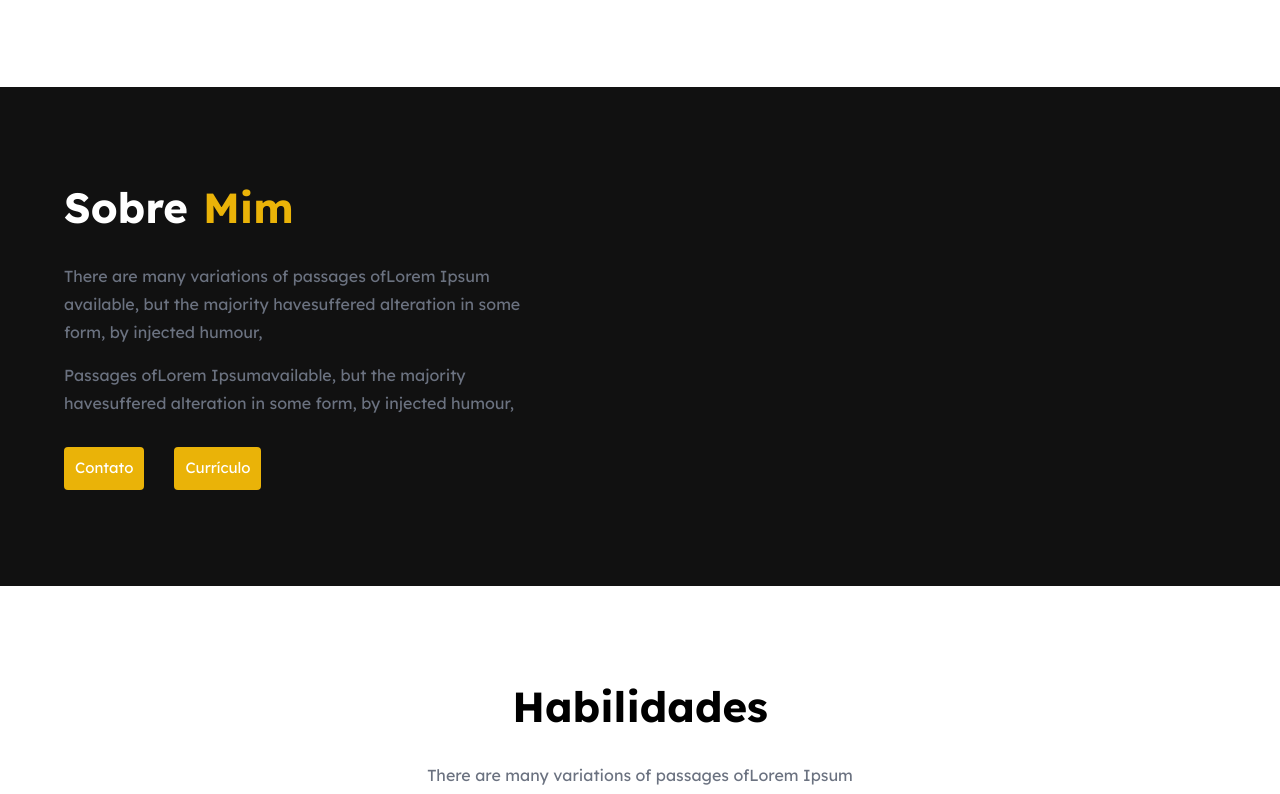
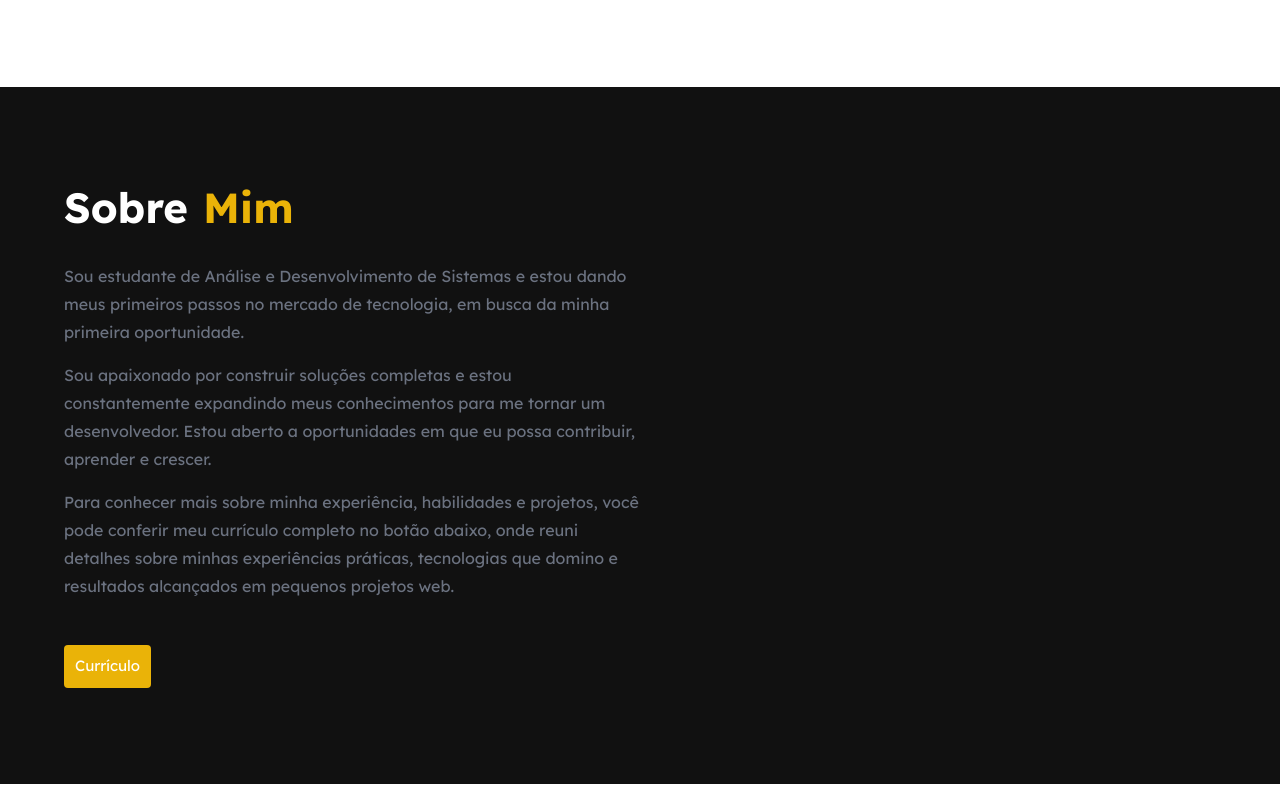
Before and after one commit to Guuzta/portfolio, a Next.js app: page / in a window 1280 px wide. Shown: the part 459-1253 px from the top of the page. Built offline with nearby package versions, Linux system fonts and the light colour scheme.

Commit message:
alterando textos da section SOBRE

```diff
--- a/src/app/page.js
+++ b/src/app/page.js
@@ -78,37 +78,33 @@ export default function Home() {
             sx={{
               marginBottom: '15px',
               color: theme.palette.text.secondary,
-              width: '470px',
+              width: '50%',
               lineHeight: '28px'
             }}>
-            There are many variations of passages ofLorem Ipsum
-            available, but the majority havesuffered alteration in some
-            form, by injected humour,
+            Sou estudante de Análise e Desenvolvimento de Sistemas e estou dando meus primeiros passos no mercado de tecnologia, em busca da minha primeira oportunidade.
           </Typography>
 
           <Typography component='p'
             sx={{
+              marginBottom: '15px',
               color: theme.palette.text.secondary,
-              width: '470px',
+              width: '50%',
               lineHeight: '28px'
             }}>
-            Passages ofLorem Ipsumavailable, but the majority havesuffered
-            alteration in some form, by injected humour,
+            Sou apaixonado por construir soluções completas e estou constantemente expandindo meus conhecimentos para me tornar um desenvolvedor. Estou aberto a oportunidades em que eu possa contribuir, aprender e crescer.
+          </Typography>
+
+          <Typography component='p'
+            sx={{
+              marginBottom: '15px',
+              color: theme.palette.text.secondary,
+              width: '50%',
+              lineHeight: '28px'
+            }}>
+            Para conhecer mais sobre minha experiência, habilidades e projetos, você pode conferir meu currículo completo no botão abaixo, onde reuni detalhes sobre minhas experiências práticas, tecnologias que domino e resultados alcançados em pequenos projetos web.
           </Typography>
 
           <Box component='div'>
-            <Button size='large'
-              sx={{
-                backgroundColor: theme.palette.secondary.main,
-                color: 'white',
-                textTransform: 'none',
-                fontWeight: '400',
-                marginTop: '30px',
-                marginRight: '30px'
-              }}>
-              Contato
-            </Button>
-
             <Button size='large'
               sx={{
                 backgroundColor: theme.palette.secondary.main,
```
